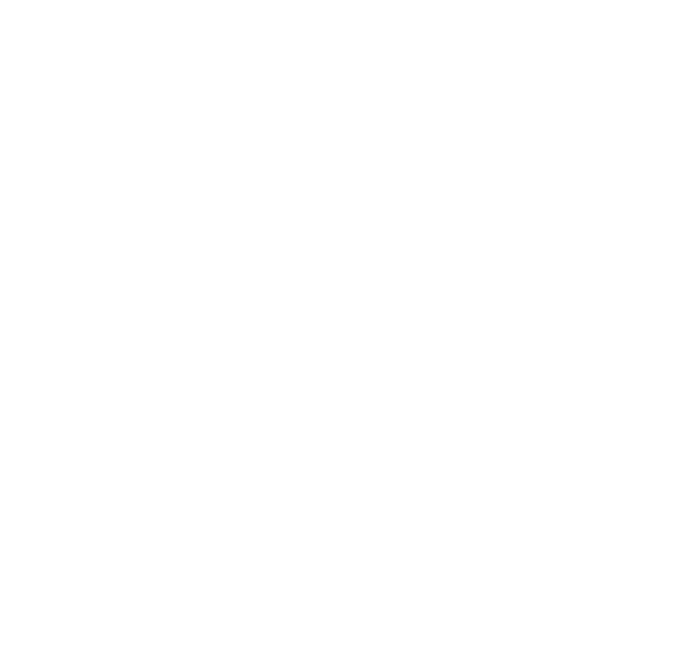
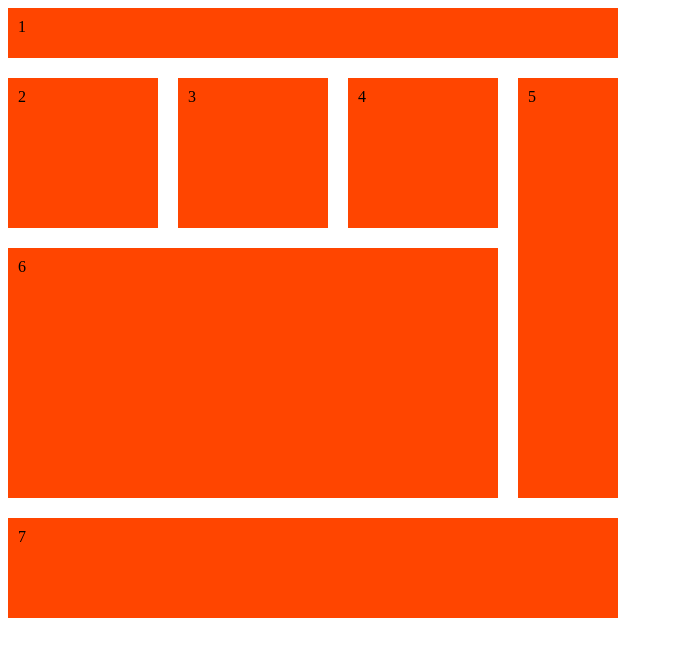
Before and after one commit to mokshjaswal101/nexter, a website: page index.html in a window 1280 px wide. Shown: the whole page, without its empty margins (0-673 px from the left). Drawn offline with nearby package versions, Linux system fonts and the light colour scheme; files that its build step writes are made by us from their sources.

Commit message:
npm setup

```diff
--- a/index.html
+++ b/index.html
@@ -11,7 +11,16 @@
 
         <title>nexter &mdash; your home, your freedom</title>
     </head>
-    <body class="container">
+    <body >
+        <div class="container">
+            <div class="cell cell-1">1</div>
+            <div class="cell cell-2">2</div>
+            <div class="cell cell-3">3</div>
+            <div class="cell cell-4">4</div>
+            <div class="cell cell-5">5</div>
+            <div class="cell cell-6">6</div>
+            <div class="cell cell-7">7</div>
+        </div>
 
     </body>
 </html>
--- a/package.json
+++ b/package.json
@@ -7,7 +7,6 @@
     "watch:sass": "node-sass sass/main.scss css/style.css -w",
     "devserver": "live-server",
     "start": "npm-run-all --parallel devserver watch:sass",
-
     "compile:sass": "node-sass sass/main.scss css/style.comp.css",
     "prefix:css": "postcss --use autoprefixer -b 'last 10 versions' css/style.comp.css -o css/style.prefix.css",
     "compress:css": "node-sass css/style.prefix.css css/style.css --output-style compressed",
--- a/sass/_base.scss
+++ b/sass/_base.scss
@@ -13,3 +13,45 @@
 // FONT VARIABLES
 $font-primary: 'Nunito', sans-serif;
 $font-display: 'Josefin Sans', sans-serif;
+
+.container{
+    display: grid ;
+    grid-template-rows: 50px 150px 250px 100px;
+    grid-template-columns: 150px 150px 150px 100px;
+    grid-row-gap: 20px;
+    grid-column-gap: 20px;
+}
+
+.cell{
+    padding: 10px;
+    background-color: orangered;
+
+    &-1{
+        grid-row: 1/2;
+        grid-column: 1/-1;
+    }
+    &-2{
+        grid-row: 2/3;
+        grid-column: 1/2;
+    }
+    &-3{
+        grid-row: 2/3;
+        grid-column: 2/3;
+    }
+    &-4{
+        grid-row: 2/3;
+        grid-column: 3/4;
+    }
+    &-5{
+        grid-row: 2/4;
+        grid-column: 4/5;
+    }
+    &-6{
+        grid-row: 3/4;
+        grid-column: 1/4;
+    }
+    &-7{
+        grid-row: 4/5;
+        grid-column: 1 / -1;
+    }
+}
```
Also changed, not shown: css/style.css (added), 1 other file.
